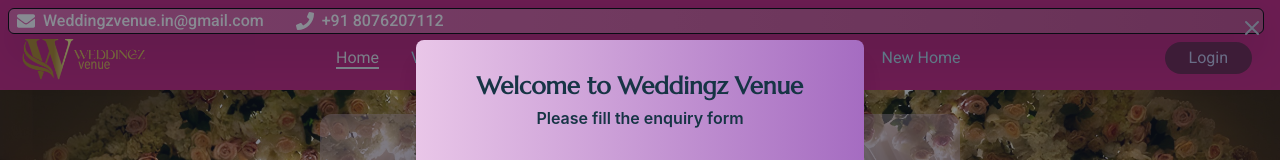
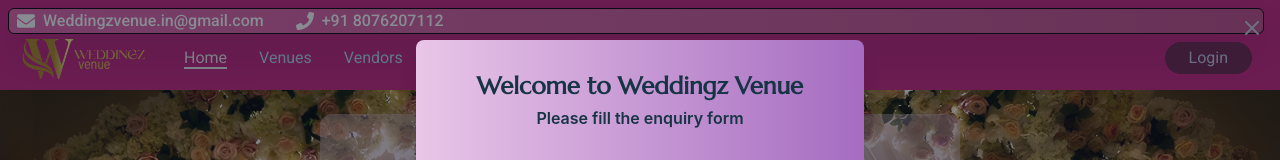
Before and after one commit to SH4R1Q/WeddingVenueRedesign, a React (Vite) app in the folder FrontDeploy/: page / in a window 1280 px wide. Shown: the top 160 px of the page. Built offline with nearby package versions, Linux system fonts and the light colour scheme; no server answers.

Commit message:
fix navbar

```diff
--- a/FrontDeploy/package.json
+++ b/FrontDeploy/package.json
@@ -71,5 +71,9 @@
     "tailwindcss": "^3.4.3",
     "typescript": "^5.4.5",
     "vite": "^5.2.0"
-  }
+  },
+  "description": "This template provides a minimal setup to get React working in Vite with HMR and some ESLint rules.",
+  "main": "postcss.config.js",
+  "author": "",
+  "license": "ISC"
 }
--- a/FrontDeploy/src/components/navbar.tsx
+++ b/FrontDeploy/src/components/navbar.tsx
@@ -223,13 +223,16 @@ const NavBar: React.FC = () => {
         </div>
       </div>
 
-      <div className="container mx-0 flex md:justify-between justify-between items-center">
+      <div className="container mx-0 flex md:justify-left justify-between items-center">
+        <div className="nav-links mx-0 flex md:justify-left justify-between items-center ">
+
+
           <Link to="/" className="flex items-center">
             <img src={Logo} alt="Logo" className="w-32 h-12 items-stretch my-0" />
           </Link>
 
-        <div className="options">
-          <ul className="hidden md:flex justify-center items-center space-x-8 flex-grow static top-0">
+          <div className="options ">
+            <ul className="hidden md:flex justify-center items-center space-x-8 flex-grow static top-0 ml-9">
               <li className="relative">
                 <Link to="/" className={`${getActiveClass("/")} link-effect`}>
                   Home
@@ -288,6 +291,7 @@ const NavBar: React.FC = () => {
               </li>
             </ul>
           </div>
+        </div>
         <div className="icons flex space-x-4">
           <ul className="space-x-4 hidden md:block">
             {isLoggedIn && (
@@ -302,9 +306,11 @@ const NavBar: React.FC = () => {
             )}
           </ul>
 
-          <ul className="flex items-center space-x-4">
+        </div>
+        <div className="icons flex space-x-4">
+          <ul className="flex justify-right items-center space-x-4">
             {!isLoggedIn && (
-              <li className="bg-pink-600 relative hidden md:block rounded-full py-1 px-4">
+              <li className="bg-pink-600 relative hidden md:block rounded-full py-1 px-4 ">
                 <Link
                   to="/login"
                   className="text-light-blue hover:text-gray-200"
@@ -322,7 +328,6 @@ const NavBar: React.FC = () => {
             )}
           </ul>
         </div>
-
         <div className="md:hidden">
           <button onClick={toggleMobileMenu} className="text-light-blue">
             {mobileMenuOpen ? <FaTimes size={24} /> : <FaBars size={24} />}
```
Also changed, not shown: 1 other file (tests, documents, lock files or other folders). Lines whose indentation alone changed are shown as unchanged.
